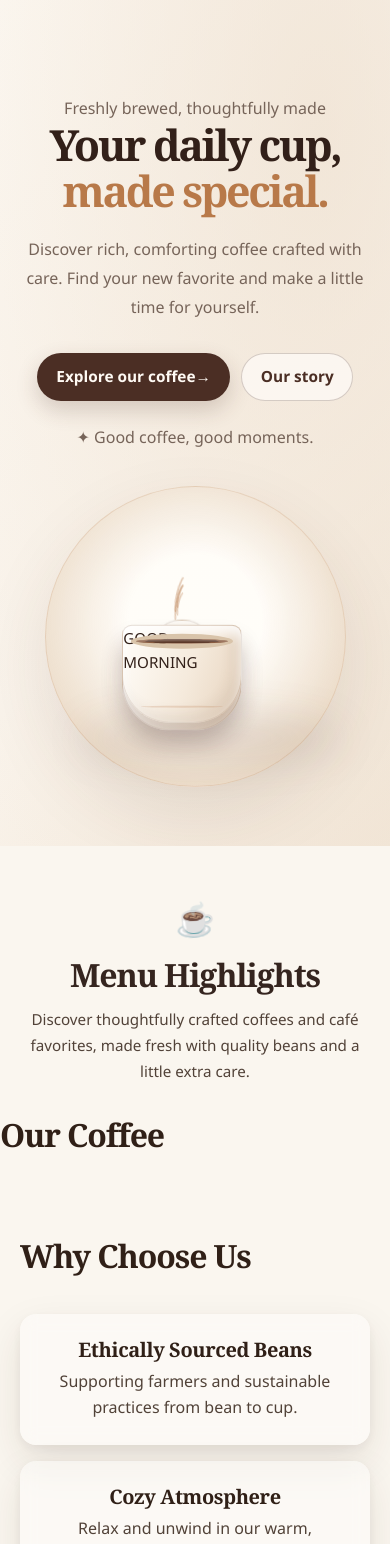
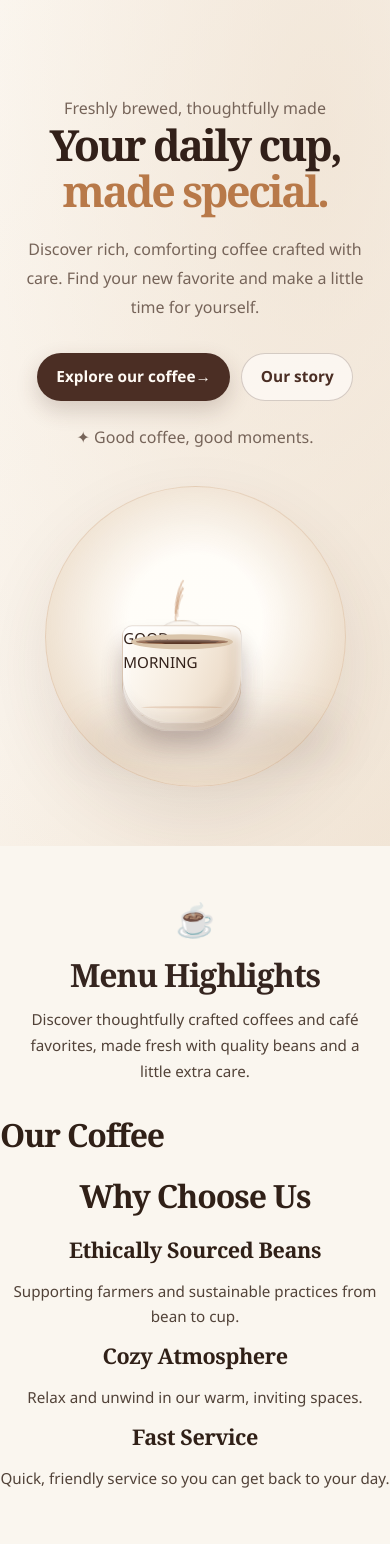
Before and after one commit to kabilhussain/N8NTestProject, a React (Vite) app in the folder my-react-app/: page / in a window 390 px wide. Shown: the top 1544 px of the page. Built offline with nearby package versions, Linux system fonts and the light colour scheme.

Commit message:
feat: Center-align the Why Choose Us section heading and con (#14)

```diff
--- a/my-react-app/src/components/WhyChooseUs.css
+++ b/my-react-app/src/components/WhyChooseUs.css
@@ -1,78 +1,27 @@
 .why-choose-us {
-  padding: 80px 20px;
+  text-align: center;
 }
 
-@media (max-width: 1024px) {
+.why-choose-us h2,
+.why-choose-us h3,
+.why-choose-us p {
+  text-align: center;
+}
+
+.why-choose-us > div,
+.why-choose-us .why-choose-us-content {
+  margin-inline: auto;
+}
+
+.why-choose-us .why-choose-us-content,
+.why-choose-us .features,
+.why-choose-us .reasons,
+.why-choose-us .benefits {
+  justify-content: center;
+}
+
+@media (max-width: 600px) {
   .why-choose-us {
-    padding: 60px 20px;
-  }
-  .why-choose-us h2 {
-    margin-bottom: 32px;
+    text-align: center;
   }
 }
-
-.why-choose-us h2 {
-  margin-bottom: 40px;
-}
-
-.why-choose-us .features {
-  display: flex;
-  justify-content: center;
-  flex-wrap: wrap;
-  gap: 24px;
-  max-width: 1200px;
-  margin: 0 auto;
-}
-
-.why-choose-us .feature-card {
-  background: rgba(255, 255, 255, 0.4);
-  backdrop-filter: blur(8px);
-  border-radius: 16px;
-  box-shadow: var(--shadow);
-  padding: 24px;
-  flex: 1 1 calc(33.333% - 16px);
-  max-width: 300px;
-  text-align: center;
-  transition: transform 250ms ease, box-shadow 250ms ease;
-}
-
-.why-choose-us .feature-card:hover {
-  transform: translateY(-10px);
-  box-shadow: rgba(0, 0, 0, 0.2) 0 12px 20px -2px, rgba(0, 0, 0, 0.1) 0 6px 8px -2px;
-}
-
-.why-choose-us .feature-card .icon {
-  width: 48px;
-  height: 48px;
-  margin: 0 auto 16px;
-  background: var(--accent-bg);
-  border-radius: 50%;
-  display: flex;
-  align-items: center;
-  justify-content: center;
-  color: var(--accent);
-}
-
-.why-choose-us .feature-card h3 {
-  font-family: var(--heading);
-  font-size: 20px;
-  margin: 0 0 8px;
-  color: var(--text-h);
-}
-
-.why-choose-us .feature-card p {
-  margin: 0;
-  font-size: 16px;
-  color: var(--text);
-}
-
-@media (max-width: 768px) {
-  .why-choose-us .features {
-    flex-direction: column;
-    gap: 16px;
-  }
-  .why-choose-us .feature-card {
-    flex: 1 1 100%;
-    max-width: none;
-  }
-}
```
